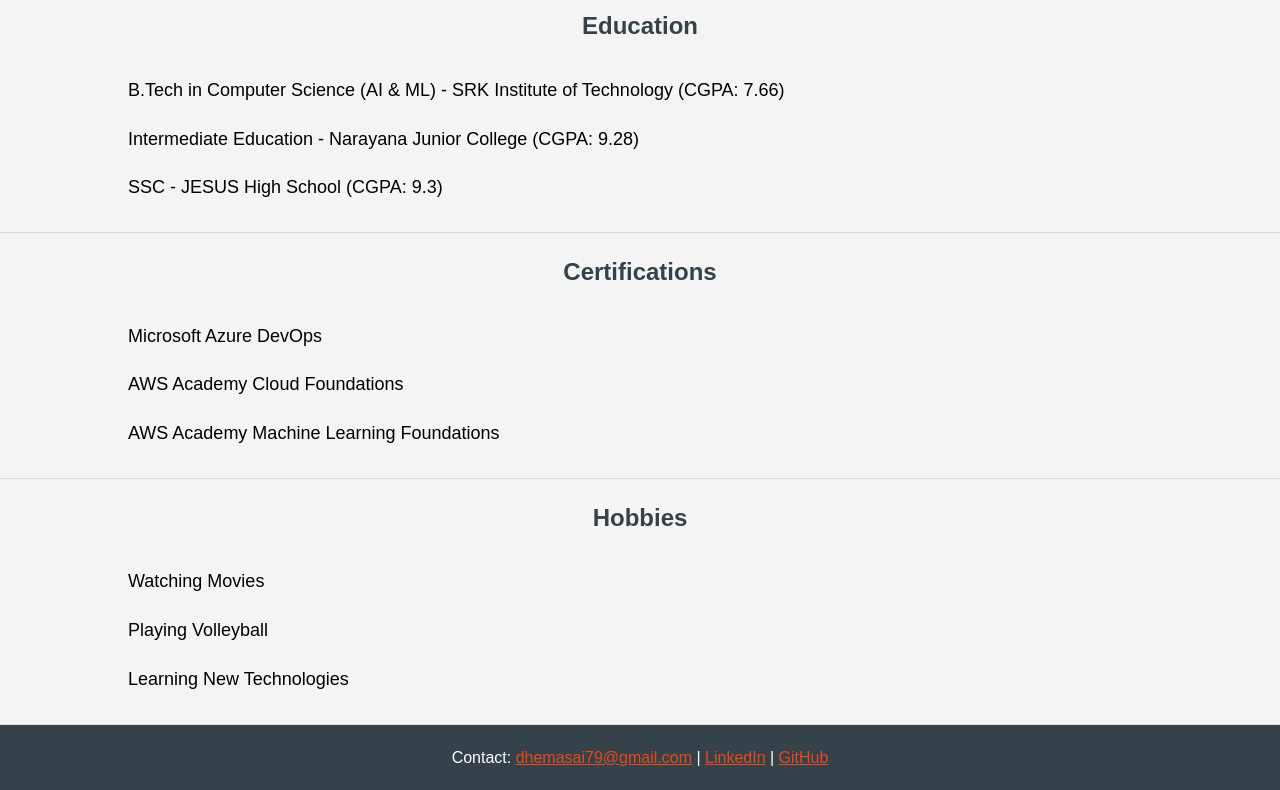
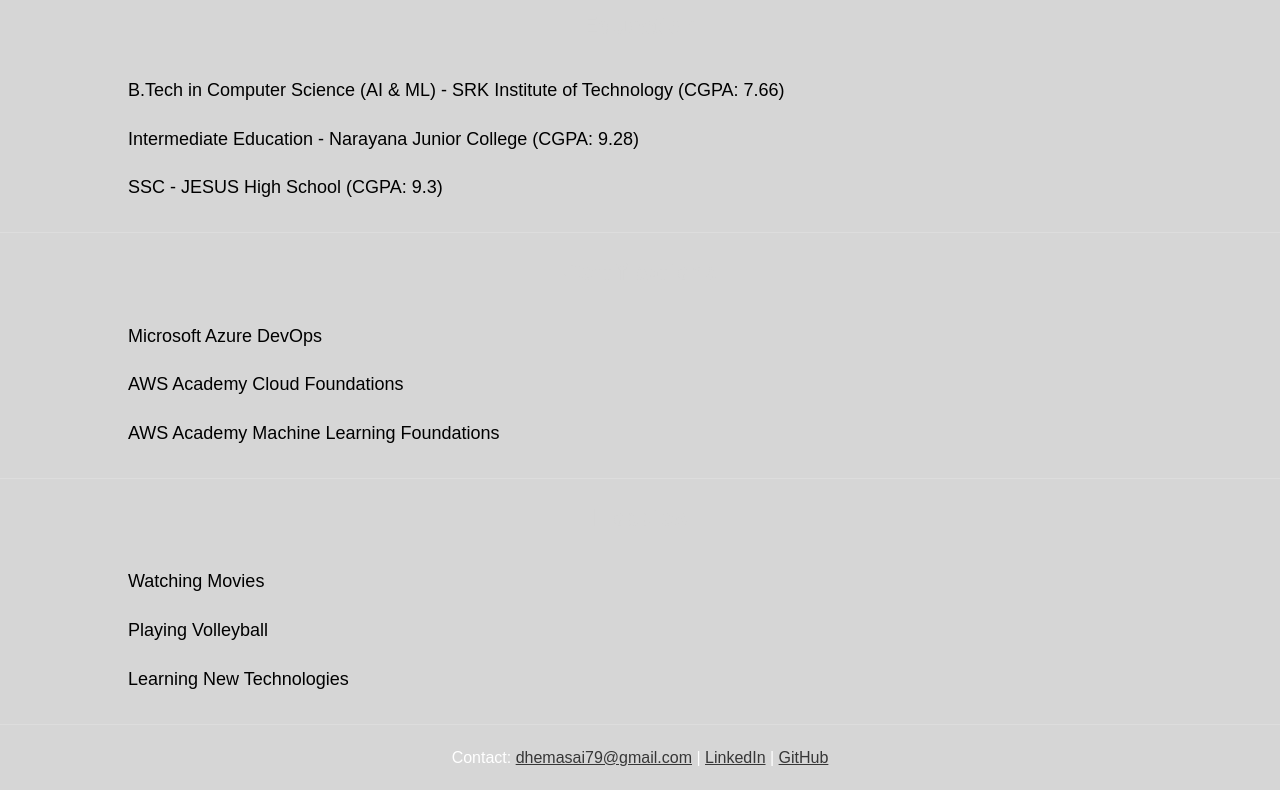
Before and after one commit to HemaSai09/Portfolio, a plain HTML site: page index.html in a window 1280 px wide. Shown: the part 1211-2001 px from the top of the page. Drawn offline with Linux system fonts and the light colour scheme.

Commit message:
Update styles.css

```diff
--- a/styles.css
+++ b/styles.css
@@ -7,7 +7,7 @@
 body {
     font-family: Arial, sans-serif;
     line-height: 1.6;
-    background-color: #f4f4f4;
+    background-color: #d6d6d6;
 }
 
 .container {
@@ -17,7 +17,7 @@ body {
 }
 
 header {
-    background: #35424a;
+    background: #373737;
     color: #fff;
     padding: 20px 0;
     text-align: center;
@@ -32,7 +32,7 @@ header p {
 }
 
 a {
-    color: #e8491d;
+    color: #373737;
 }
 
 section {
@@ -43,7 +43,7 @@ section {
 h2 {
     text-align: center;
     margin-bottom: 20px;
-    color: #35424a;
+    color: #d6d6d6;
 }
 
 ul {
@@ -60,7 +60,7 @@ ul li {
 }
 
 footer {
-    background: #35424a;
+    background:  #d6d6d6;
     color: #fff;
     text-align: center;
     padding: 20px 0;
```
